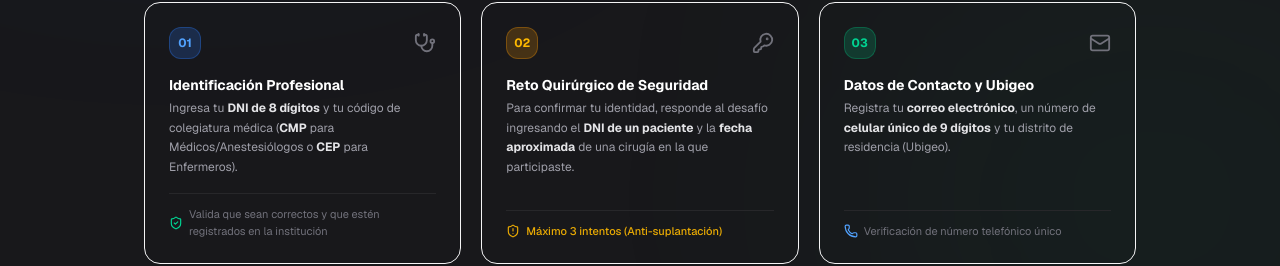
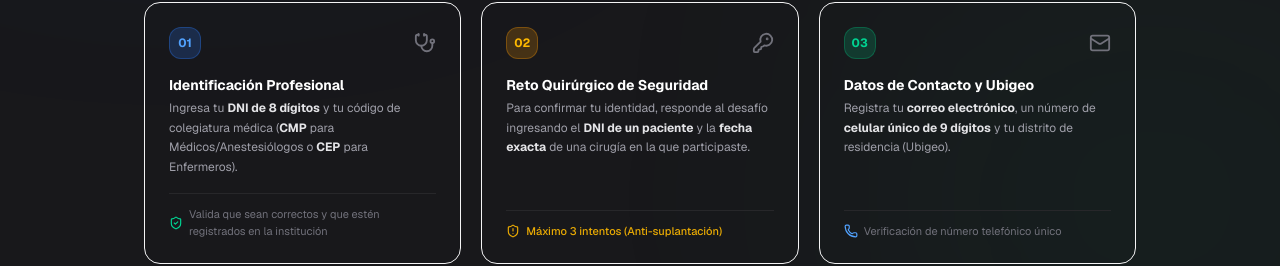
Before and after one commit to jhonyvp2000/FrontCQ, a Next.js app: page /help/activar-cuenta in a window 1280 px wide. Shown: the part 441-707 px from the top of the page. Built offline with nearby package versions, Linux system fonts and the light colour scheme; no server answers.

Commit message:
fix: update step 2 text to fecha exacta in account activation help guide

```diff
--- a/src/app/help/activar-cuenta/page.tsx
+++ b/src/app/help/activar-cuenta/page.tsx
@@ -64,11 +64,11 @@ export default function HelpActivateAccountPage() {
     },
     {
       question: "¿Por qué el formulario de solicitud debe llenarse desde la Red del Hospital?",
-      answer: "Por strictly políticas de seguridad del Ministerio de Salud (MINSA) y la Ley N° 29733 de Protección de Datos Personales, la verificación de cirugías e historia clínica del paciente requiere que el equipo esté conectado a la Intranet institucional (192.168.x.x)."
+      answer: "Por estrictas políticas de seguridad del Ministerio de Salud (MINSA) y la Ley N° 29733 de Protección de Datos Personales, la verificación de cirugías e historia clínica del paciente requiere que el equipo esté conectado a la Intranet institucional (192.168.x.x)."
     },
     {
       question: "¿Qué es el 'Reto Quirúrgico de Seguridad'?",
-      answer: "Es un mecanismo automático que comprueba que tú eres realmente el profesional médico. Te solicitará ingresar el DNI de un paciente y la fecha aproximada de una cirugía en la que hayas participado previamente."
+      answer: "Es un mecanismo automático que comprueba que tú eres realmente el profesional médico. Te solicitará ingresar el DNI de un paciente y la fecha exacta de una cirugía en la que hayas participado previamente."
     },
     {
       question: "¿Qué ocurre si me equivoco 3 veces en el Reto Quirúrgico?",
@@ -240,7 +240,7 @@ export default function HelpActivateAccountPage() {
                   Reto Quirúrgico de Seguridad
                 </h4>
                 <p className="text-xs text-zinc-400 leading-relaxed">
-                  Para confirmar tu identidad, responde al desafío ingresando el <strong className="text-zinc-200">DNI de un paciente</strong> y la <strong className="text-zinc-200">fecha aproximada</strong> de una cirugía en la que participaste.
+                  Para confirmar tu identidad, responde al desafío ingresando el <strong className="text-zinc-200">DNI de un paciente</strong> y la <strong className="text-zinc-200">fecha exacta</strong> de una cirugía en la que participaste.
                 </p>
               </div>
             </div>
```
